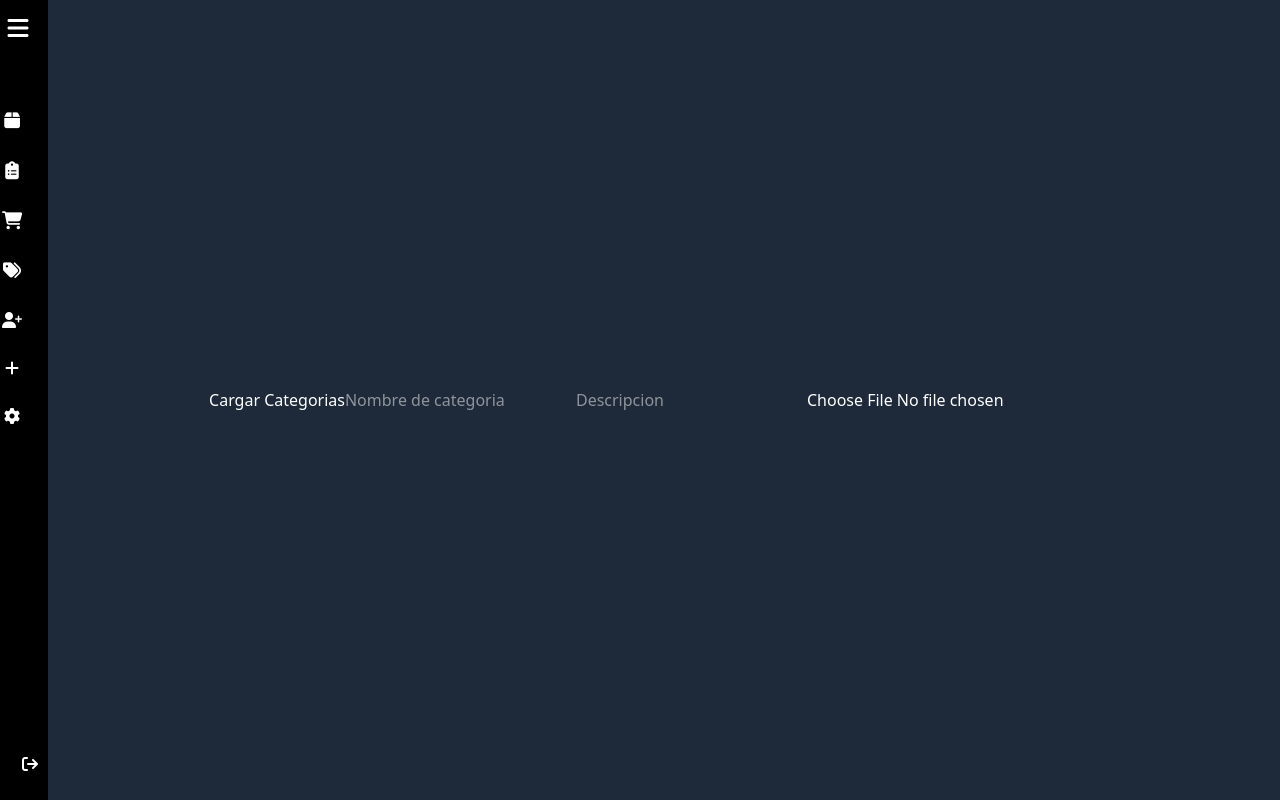
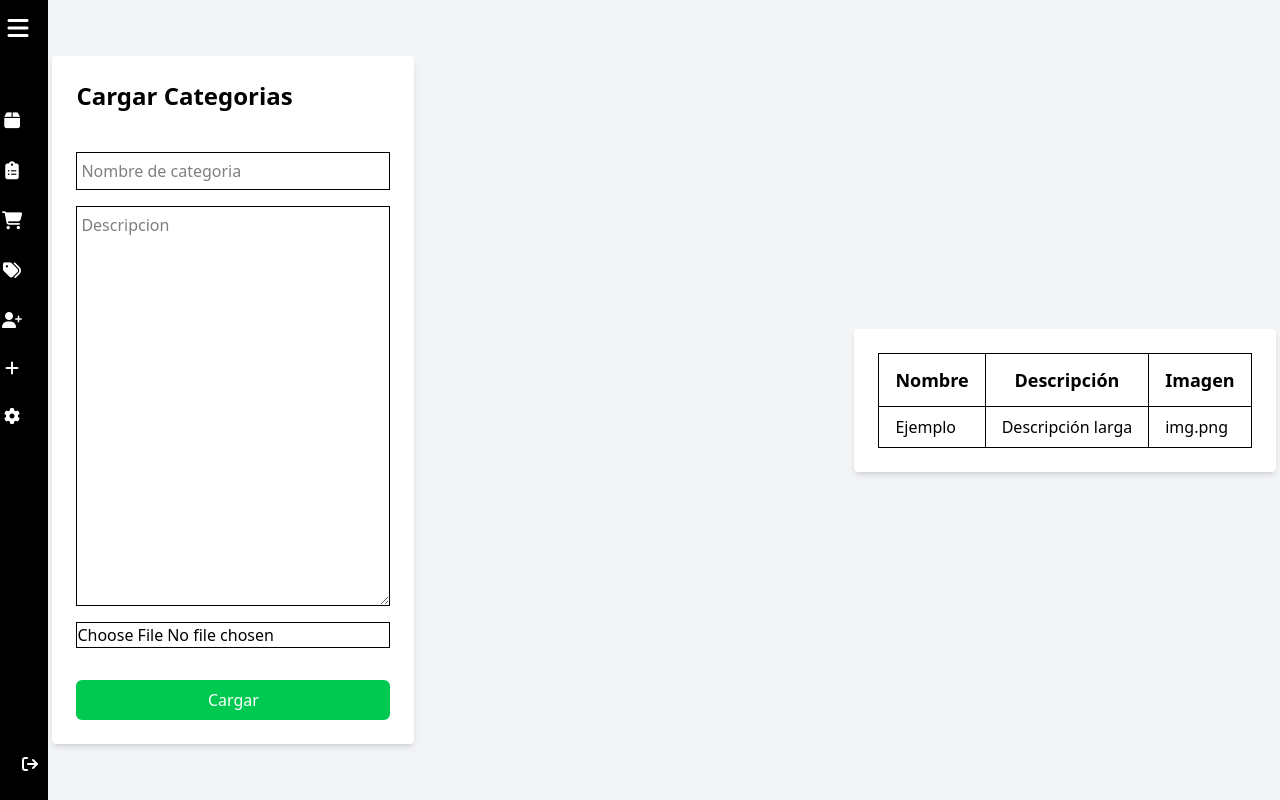
Before and after one commit to Luis-Pizano/Nova_Commerce, a React (Vite) app in the folder nova_commerce/: page /cargar_categorias in a window 1280 px wide. Built offline with nearby package versions, Linux system fonts and the light colour scheme.

Commit message:
Se agrega separador de APIs relacionadas a categorias

```diff
--- a/nova_commerce/src/components/cargar_categorias.jsx
+++ b/nova_commerce/src/components/cargar_categorias.jsx
@@ -15,15 +15,67 @@ const Cargar_Categorias = () => {
     });
   }
 
-  return(
-    <div id = "Container" className="bg-gray-800 text-white flex justify-center items-center h-screen">
-        <h1>Cargar Categorias</h1>
-        <form className="">
-            <input type="text" name="nombre" id="nombre" value = {formdata.nombre} onChange={handleChange}  placeholder="Nombre de categoria"/>
-            <input type="text" name="descripcion" id="descripcion" value = {formdata.descripcion} onChange={handleChange} placeholder="Descripcion" />
-            <input type="file" name="imagen" id="imagen" onChange={handleChange} />
+  // Cargar Categorias API Call
+  const cargar_categoria = async () =>{
+    try {
+      const response = await fetch('http://localhost:5000/api/cargar_categorias', {
+        method: 'POST',
+         headers: { 'Content-Type': 'application/json' },
+        body: JSON.stringify(formdata)
+      });
+      const data = await response.json();
+      if (response.ok) {
+        setFormdata({
+          nombre: "",
+          descripcion: "",
+          imagen: null})
+      }
+    } catch (error) {
+      console.error(`Error al cargar categoria: ${error}`)
+    }
+  }
+
+  return (
+
+    // Cargar Categorias
+
+    <div id="Container" className=" flex flex-row gap-110 justify-center items-center h-screen bg-gray-100">
+      <div className="">
+        <form className=" justify-start items-start flex flex-col gap-4 bg-white p-6 rounded shadow-md" onSubmit={cargar_categoria}>
+          <h1 className="text-2xl font-bold mb-6 text-center">Cargar Categorias</h1>
+          <input type="text" name="nombre" id="nombre" value={formdata.nombre} onChange={handleChange} placeholder="Nombre de categoria" className="bg-white w-full border px-1 py-1.5" />
+          <textarea name="descripcion" id="descripcion" value={formdata.descripcion} onChange={handleChange} placeholder="Descripcion" className="bg-white w-full h-100 border px-1 py-1.5 scroll-auto"></textarea>
+          <input type="file" name="imagen" id="imagen" onChange={handleChange} className="bg-white w-full border" />
+          <button type="submit" className="w-full bg-green-500 text-white py-2 px-4 rounded-md hover:bg-green-600 mt-4">Cargar</button>
         </form>
+      </div>
+
+
+      {/* Tabla de categorias cargadas */}
+
+      <div className="bg-white p-6 rounded shadow-md">
+        <table className="border-collapse border border-black">
+          <thead>
+            <tr>
+              <th className="border border-black px-4 py-3 text-lg">Nombre</th>
+              <th className="border border-black px-4 py-3 text-lg">Descripción</th>
+              <th className="border border-black px-4 py-3 text-lg">Imagen</th>
+            </tr>
+          </thead>
+
+          <tbody>
+            <tr>
+              <td className="border border-black px-4 py-2">Ejemplo</td>
+              <td className="border border-black px-4 py-2">Descripción larga</td>
+              <td className="border border-black px-4 py-2">img.png</td>
+            </tr>
+          </tbody>
+        </table>
+
+      </div>
+
     </div>
+
   )
 }
 
```
Also changed, not shown: 1 other file (tests, documents, lock files or other folders).
